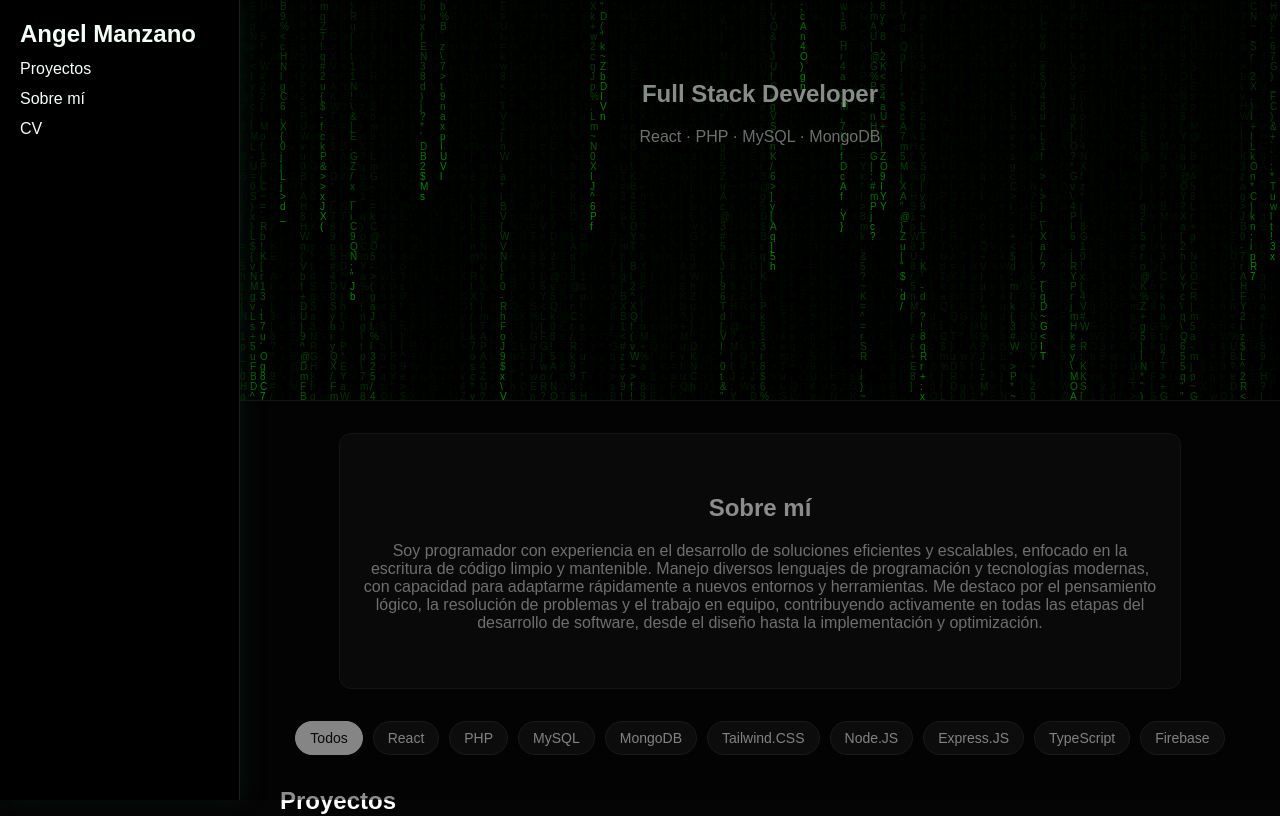
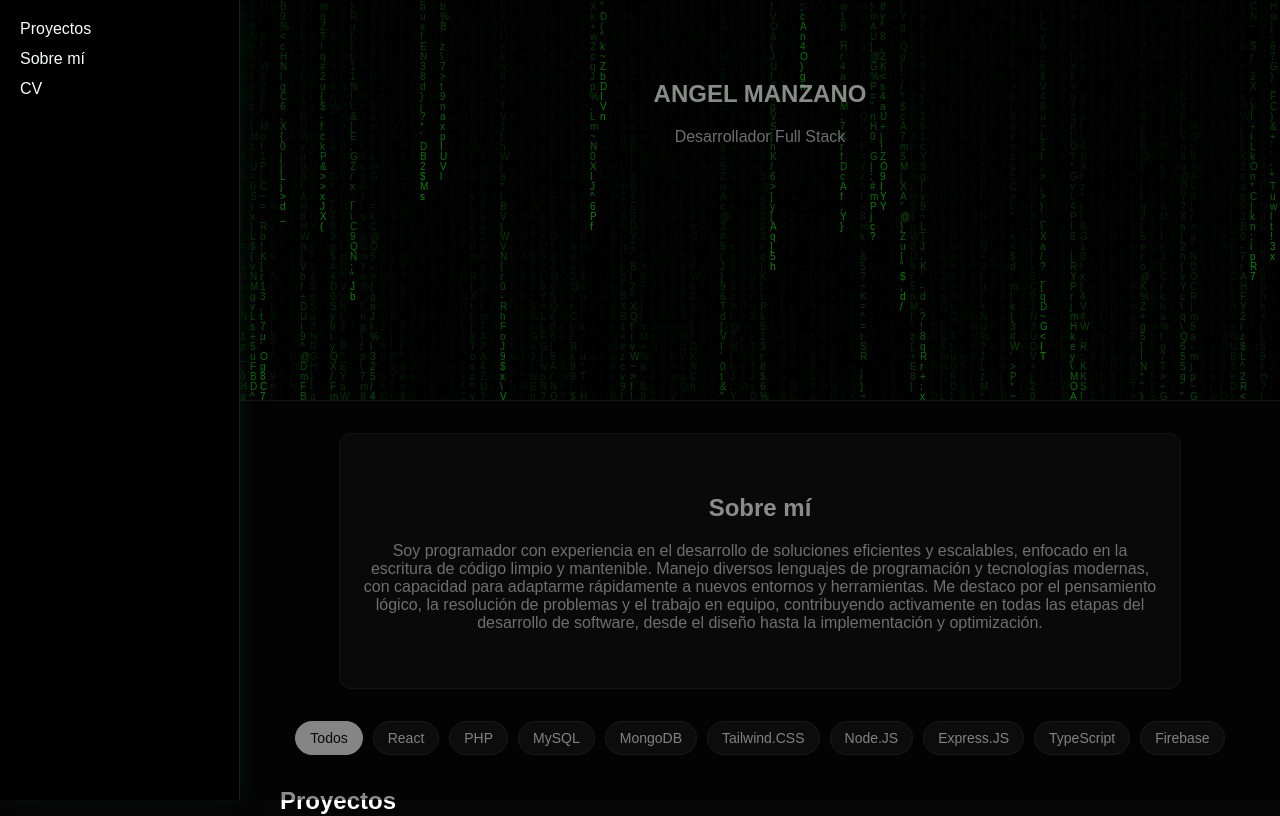
Before and after one commit to bestrolla/protafolio, a React (Vite) app: page / in a window 1280 px wide. Shown: the top 816 px of the page. Built offline with nearby package versions, Linux system fonts and the light colour scheme.

Commit message:
modificando info

```diff
--- a/src/components/Navbar.jsx
+++ b/src/components/Navbar.jsx
@@ -14,7 +14,7 @@ export default function Navbar({isMenuOpen, toggleMenu }) {
       {isMenuOpen && <div className="menu-overlay" onClick={toggleMenu} />}
 
       <nav className={`navbar ${isMenuOpen ? "open" : ""}`}>
-        <h2>Angel Manzano</h2>
+
 
         <div className="nav-links">
           <a href="#projects" onClick={toggleMenu}> Proyectos </a>
--- a/src/pages/Home.jsx
+++ b/src/pages/Home.jsx
@@ -16,8 +16,8 @@ export default function Home() {
       {/* HERO */}
       <section className="hero">
         <MatrixRain />
-        <h1>Full Stack Developer</h1>
-        <p>React · PHP · MySQL · MongoDB</p>
+        <h1>ANGEL MANZANO</h1>
+        <p>Desarrollador Full Stack</p>
       </section>
 
       {/* ABOUT */}
```
